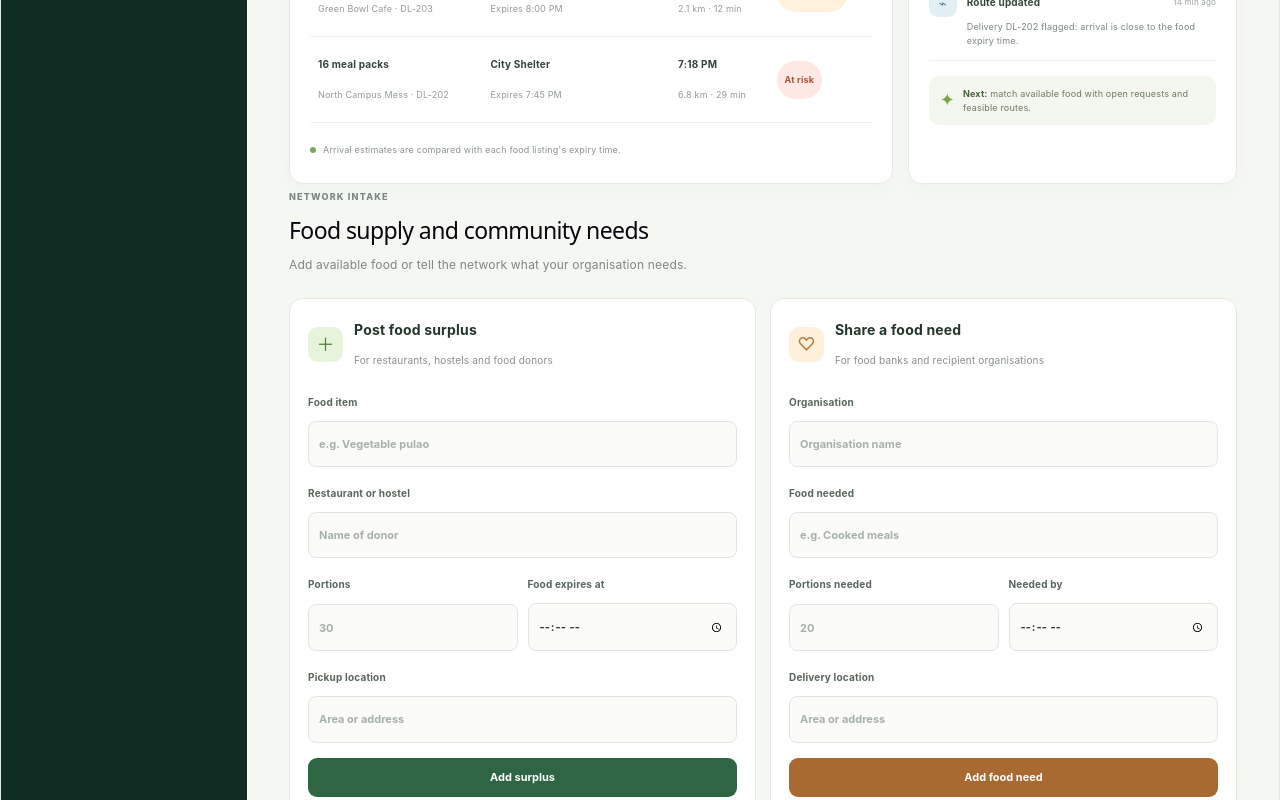
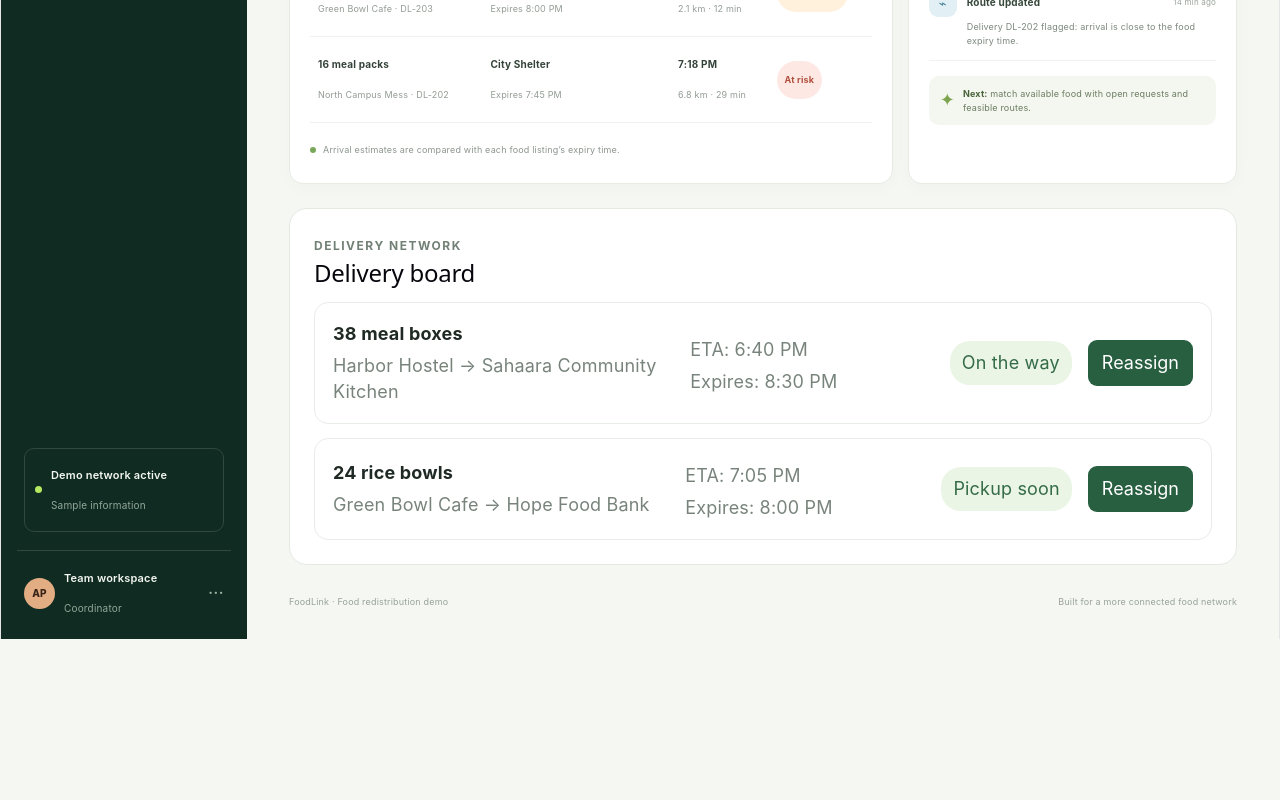
Before and after one commit to abhay9330/food-redistribution-network, a React app in the folder frontend/: page / in a window 1280 px wide. Shown: the part 780-1580 px from the top of the page. After the commit the page ends 1419 px from the top, so only its background shows below. Built offline with nearby package versions, Linux system fonts and the light colour scheme; the HTML template or start-up script is replaced by a standard one.

Commit message:
feat: add delivery tracking board

```diff
--- a/frontend/components/deliveryboarad.jsx
+++ b/frontend/components/deliveryboarad.jsx
@@ -0,0 +1,59 @@
+import { useState } from 'react'
+import './deliveryboard.css'
+
+const startingDeliveries = [
+  {
+    id: 'DL-204',
+    food: '38 meal boxes',
+    donor: 'Harbor Hostel',
+    recipient: 'Sahaara Community Kitchen',
+    eta: '6:40 PM',
+    expiry: '8:30 PM',
+    status: 'On the way',
+  },
+  {
+    id: 'DL-203',
+    food: '24 rice bowls',
+    donor: 'Green Bowl Cafe',
+    recipient: 'Hope Food Bank',
+    eta: '7:05 PM',
+    expiry: '8:00 PM',
+    status: 'Pickup soon',
+  },
+]
+
+export default function DeliveryBoard() {
+  const [deliveries, setDeliveries] = useState(startingDeliveries)
+
+  function reassign(id) {
+    setDeliveries((items) =>
+      items.map((item) =>
+        item.id === id ? { ...item, status: 'Reassigned' } : item
+      )
+    )
+  }
+
+  return (
+    <section className="delivery-board">
+      <p className="delivery-board-label">DELIVERY NETWORK</p>
+      <h2>Delivery board</h2>
+
+      {deliveries.map((item) => (
+        <article className="delivery-card" key={item.id}>
+          <div>
+            <strong>{item.food}</strong>
+            <p>{item.donor} → {item.recipient}</p>
+          </div>
+          <div>
+            <p>ETA: {item.eta}</p>
+            <p>Expires: {item.expiry}</p>
+          </div>
+          <span className="delivery-status">{item.status}</span>
+          <button type="button" onClick={() => reassign(item.id)}>
+            Reassign
+          </button>
+        </article>
+      ))}
+    </section>
+  )
+}
--- a/frontend/src/App.jsx
+++ b/frontend/src/App.jsx
@@ -1,6 +1,5 @@
 import './App.css'
-import SupplyDemand from '../components/supplydemand'
-
+import DeliveryBoard from '../components/deliveryboarad'
 
 const stats = [
   {
@@ -234,7 +233,7 @@ function App() {
 
             <div className="table-footnote">
               <span className="footnote-dot" />
-              Arrival estimates are compared with each food listing's expiry time.
+              Arrival estimates are compared with each food listing’s expiry time.
             </div>
           </article>
 
@@ -268,7 +267,8 @@ function App() {
             </div>
           </article>
         </section>
-<SupplyDemand/>
+        <DeliveryBoard />
+
 
         <footer className="page-footer">
           <span>FoodLink · Food redistribution demo</span>
```
